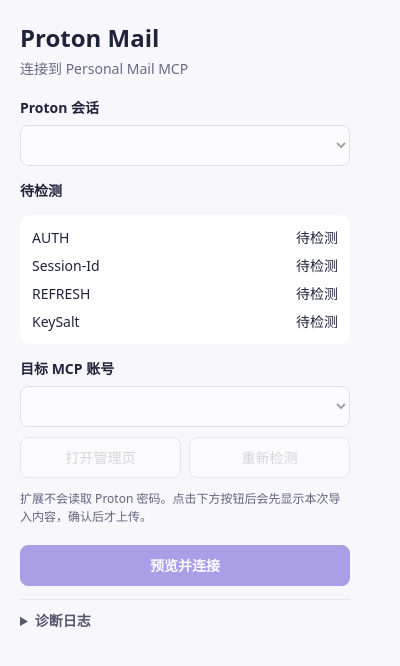
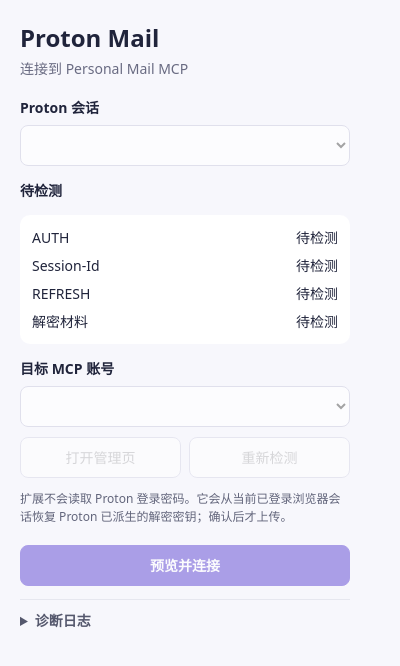
Before and after one commit to happy2first/protonmail-chrome-extension, a browser extension: page extension/popup.html in a window 400 px wide. Drawn offline with Linux system fonts and the light colour scheme.

Commit message:
ui: describe browser-derived decryption material safely

```diff
--- a/extension/popup.html
+++ b/extension/popup.html
@@ -18,7 +18,7 @@
     <dt>AUTH</dt><dd id="auth">待检测</dd>
     <dt>Session-Id</dt><dd id="sessionId">待检测</dd>
     <dt>REFRESH</dt><dd id="refresh">待检测</dd>
-    <dt>KeySalt</dt><dd id="salt">待检测</dd>
+    <dt>解密材料</dt><dd id="salt">待检测</dd>
   </dl>
 
   <label for="account">目标 MCP 账号</label>
@@ -29,7 +29,7 @@
     <button id="detect" type="button">重新检测</button>
   </div>
 
-  <p class="notice">扩展不会读取 Proton 密码。点击下方按钮后会先显示本次导入内容，确认后才上传。</p>
+  <p class="notice">扩展不会读取 Proton 登录密码。它会从当前已登录浏览器会话恢复 Proton 已派生的解密密钥；确认后才上传。</p>
   <button id="connect" class="primary" type="button" disabled>预览并连接</button>
 
   <p id="status" role="status" aria-live="polite"></p>
@@ -41,7 +41,7 @@
       <button id="copyLog" type="button">复制日志</button>
       <button id="clearLog" type="button">清空日志</button>
     </div>
-    <p class="notice">日志只记录步骤、HTTP 状态、Proton Code、LocalID 和 UID 尾号，不记录 Cookie 值、RefreshToken、KeySalt 或密码。</p>
+    <p class="notice">日志只记录步骤、HTTP 状态、Proton Code、LocalID 和 UID 尾号，不记录 Cookie 值、RefreshToken、KeySalt、keyPassword 或登录密码。</p>
   </details>
 
   <dialog id="previewDialog">
@@ -55,7 +55,7 @@
       <dt>目标账号</dt><dd id="previewAccount">—</dd>
       <dt>UID</dt><dd id="previewUid">—</dd>
       <dt>Cookie</dt><dd id="previewCookies">—</dd>
-      <dt>KeySalt</dt><dd id="previewSalts">—</dd>
+      <dt>解密材料</dt><dd id="previewSalts">—</dd>
     </dl>
 
     <details>
@@ -63,7 +63,7 @@
       <pre id="previewJson"></pre>
     </details>
 
-    <p class="warning">导出的 JSON 含可用的 Session Cookie 和 KeySalt，请按敏感凭证保管。文件仅用于核对或排障，不建议长期保存。</p>
+    <p class="warning">导出的 JSON 含可用的 Session Cookie，请按敏感凭证保管；出于安全考虑，浏览器恢复出的 keyPassword 不会显示或写入导出文件。</p>
 
     <div class="dialogActions">
       <button id="exportBundle" type="button">导出 JSON</button>
```
